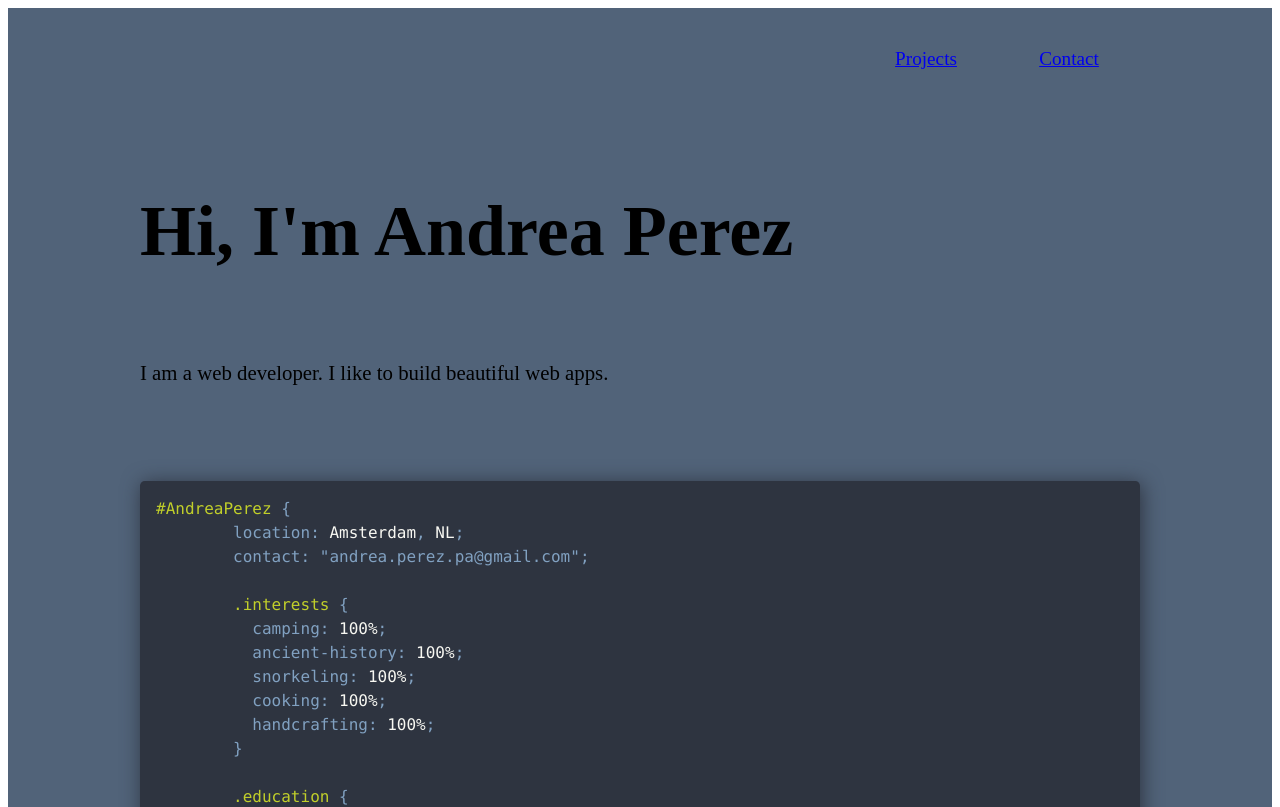
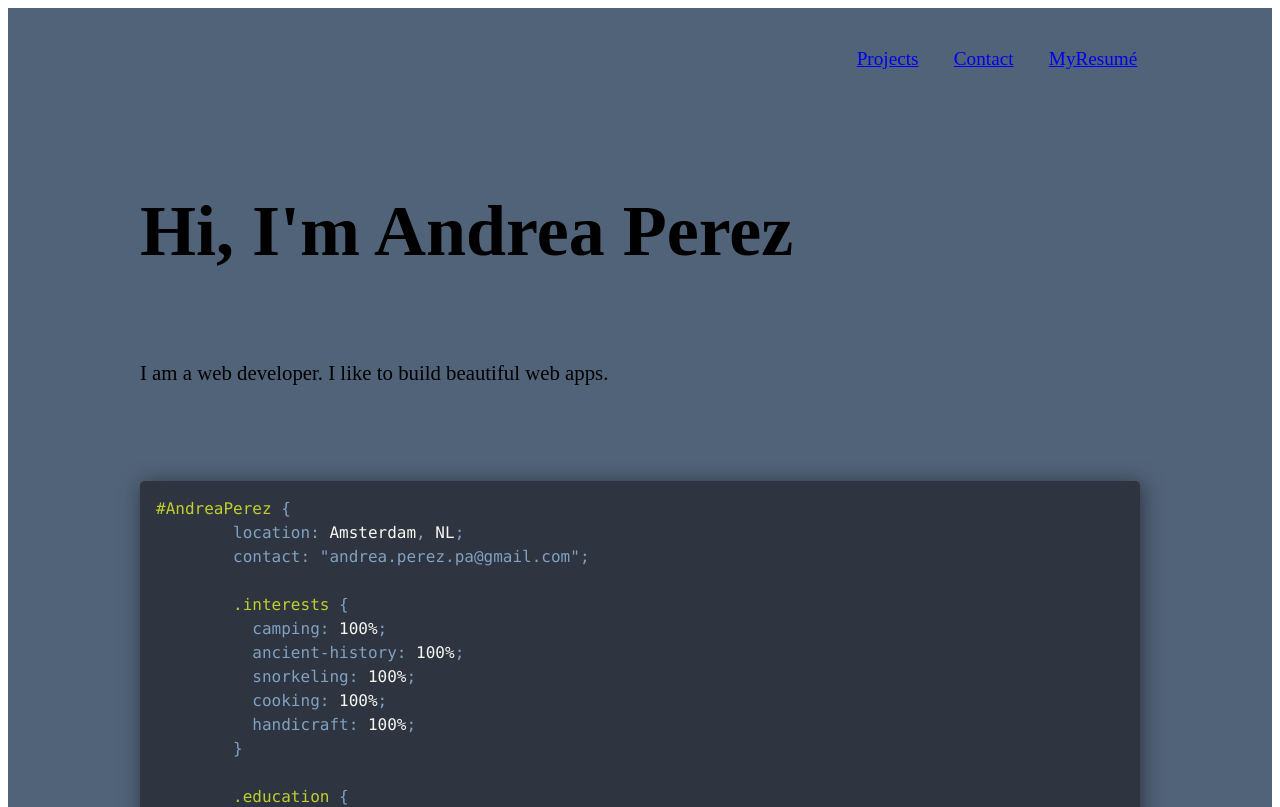
Before and after one commit to perezandr/perezandr.github.io, a React (Vite) app: page / in a window 1280 px wide. Shown: the top 807 px of the page. Built offline with nearby package versions, Linux system fonts and the light colour scheme; the HTML template or start-up script is replaced by a standard one.

Commit message:
MyResumé anchor added, resume added, smooth scroll behaviour added.

```diff
--- a/src/components/aboutMe/AboutMe.jsx
+++ b/src/components/aboutMe/AboutMe.jsx
@@ -11,7 +11,7 @@ const AboutMe = () => {
           ancient-history: 100%;
           snorkeling: 100%;
           cooking: 100%;
-          handcrafting: 100%;
+          handicraft: 100%;
         }
 
         .education {
--- a/src/components/navbar/Navbar.jsx
+++ b/src/components/navbar/Navbar.jsx
@@ -6,6 +6,9 @@ const Navbar = () => {
       <nav className={styles.NavBar}>
         <a href="#Projects">Projects</a>
         <a href="#Contact">Contact</a>
+        <a href="Resume_AndreaP.pdf" download="Resume_AndreaP.pdf">
+          MyResumé
+        </a>
       </nav>
     </div>
   );
--- a/src/components/navbar/index.module.scss
+++ b/src/components/navbar/index.module.scss
@@ -9,6 +9,7 @@
     width: 286px;
     font-size: 1.2em;
     margin-top: 40px;
+    gap: 30px;
 
     a:hover {
       color: #bacf2c;
--- a/src/index.module.scss
+++ b/src/index.module.scss
@@ -1,8 +1,8 @@
 @import url("https://fonts.googleapis.com/css2?family=Poppins:ital,wght@0,100;0,200;0,300;0,400;0,500;0,600;0,700;0,800;0,900;1,100;1,200;1,300;1,400;1,500;1,600;1,700;1,800;1,900&display=swap");
 
-// * {
-
-// }
+* {
+  scroll-behavior: smooth;
+}
 body {
   font-family: "Poppins", sans-serif;
   // background-color: #f6f9fc;
```
Also changed, not shown: 1 other file (tests, documents, lock files or other folders).
